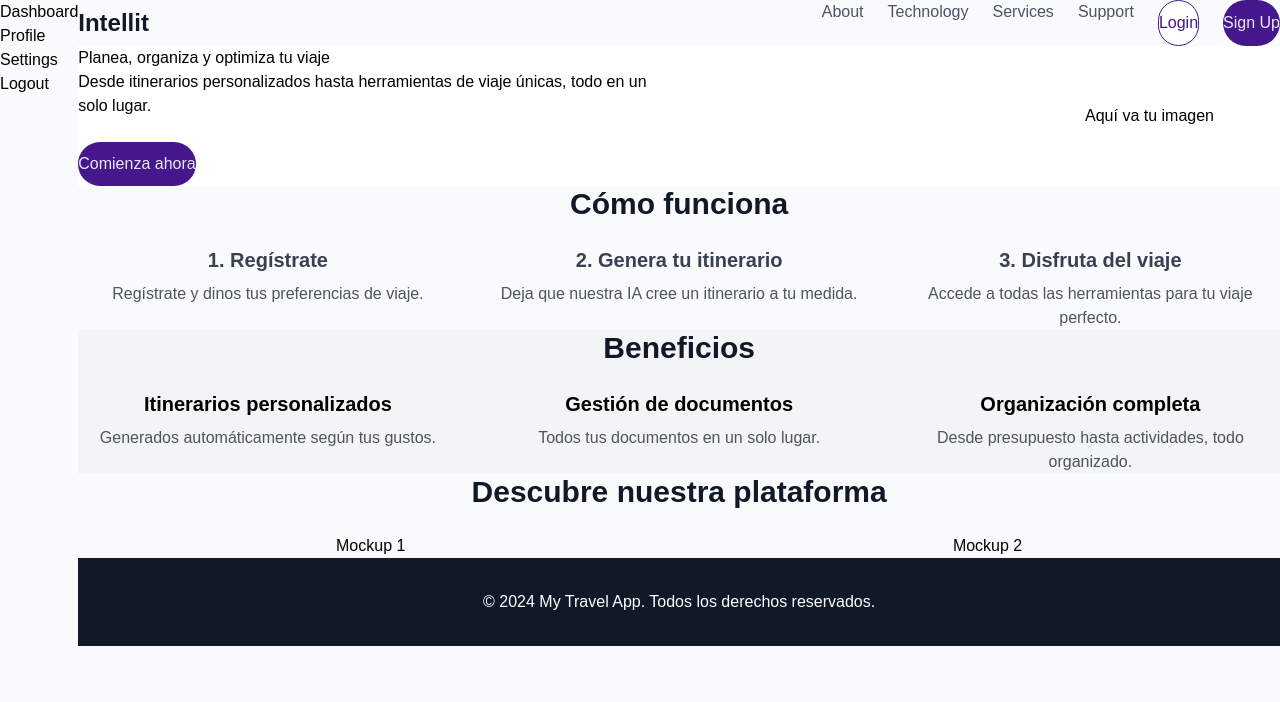
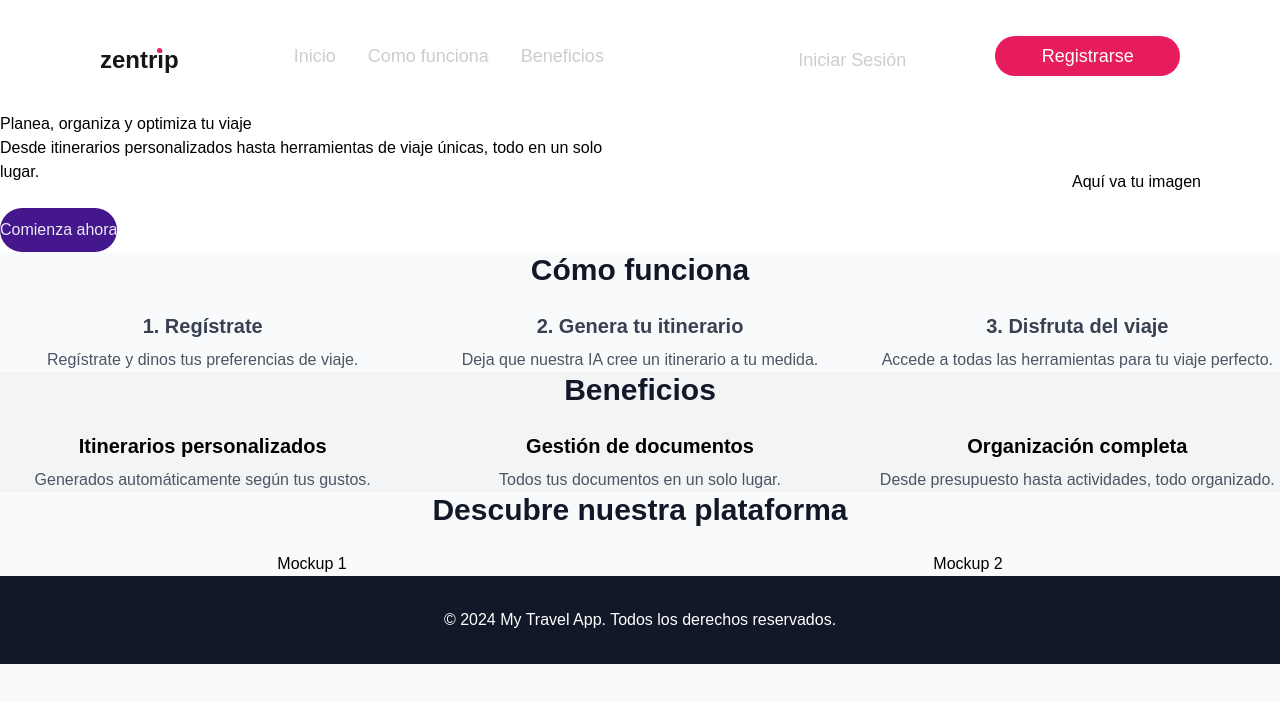
Before and after one commit to Ignacio918/viajes-app, a React (Vite) app in the folder viajes-app/: page / in a window 1280 px wide. Shown: the top 702 px of the page. Built offline with nearby package versions, Linux system fonts and the light colour scheme; a web font is replaced by a local one.

Commit message:
que aparezca el navbar en la landing

```diff
--- a/viajes-app/src/App.tsx
+++ b/viajes-app/src/App.tsx
@@ -12,9 +12,9 @@ import SetNewPassword from "./pages/SetNewPassword";
 import LoginPage from "./pages/LoginPage";
 import RegisterPage from "./pages/RegisterPage";
 import UserProfile from "./pages/UserProfile";
-import Sidebar from "./pages/Sidebar";
 import PrivacyPolicy from "./pages/PrivacyPolicy";
 import TermsOfService from "./pages/TermsOfService";
+import Navbar from "./components/Navbar";
 
 const App: React.FC = () => {
   const [isLoggedIn, setIsLoggedIn] = useState(false);
@@ -64,54 +64,9 @@ const App: React.FC = () => {
 
   return (
     <Router>
-      <div
-        className={`min-h-screen flex ${
-          showAuthPage ? "bg-white" : "bg-gray-50"
-        }`}
-      >
-        {!showAuthPage && <Sidebar />}
+      <div className={`min-h-screen ${showAuthPage ? "bg-white" : "bg-gray-50"}`}>
         <div className="flex-grow main-content">
-          {!showAuthPage && (
-            <nav className="navbar-fixed">
-              <div className="container-spacing flex justify-between items-center">
-                <a href="/" className="text-2xl font-bold text-gray-900">
-                  Intellit
-                </a>
-                <div className="hidden md:flex space-x-6">
-                  <a
-                    href="#about"
-                    className="text-gray-600 hover:text-gray-900"
-                  >
-                    About
-                  </a>
-                  <a
-                    href="#technology"
-                    className="text-gray-600 hover:text-gray-900"
-                  >
-                    Technology
-                  </a>
-                  <a
-                    href="#services"
-                    className="text-gray-600 hover:text-gray-900"
-                  >
-                    Services
-                  </a>
-                  <a
-                    href="#support"
-                    className="text-gray-600 hover:text-gray-900"
-                  >
-                    Support
-                  </a>
-                  <button className="btn-secondary" onClick={handleLoginClick}>
-                    Login
-                  </button>
-                  <button className="btn-primary" onClick={handleRegisterClick}>
-                    Sign Up
-                  </button>
-                </div>
-              </div>
-            </nav>
-          )}
+          {!showAuthPage && <Navbar />}
 
           <Routes>
             <Route
--- /dev/null
+++ b/viajes-app/src/pages/Landing.tsx
@@ -0,0 +1,13 @@
+import { FC } from 'react';
+import Navbar from '../components/Navbar';
+
+const Landing: FC = () => {
+  return (
+    <div className="landing-page">
+      <Navbar />
+      {/* Aquí irán las demás secciones de la landing page */}
+    </div>
+  );
+};
+
+export default Landing;
--- /dev/null
+++ b/viajes-app/src/styles/Landing.css
@@ -0,0 +1,4 @@
+.landing-page {
+    min-height: 100vh;
+    width: 100%;
+  }
```
